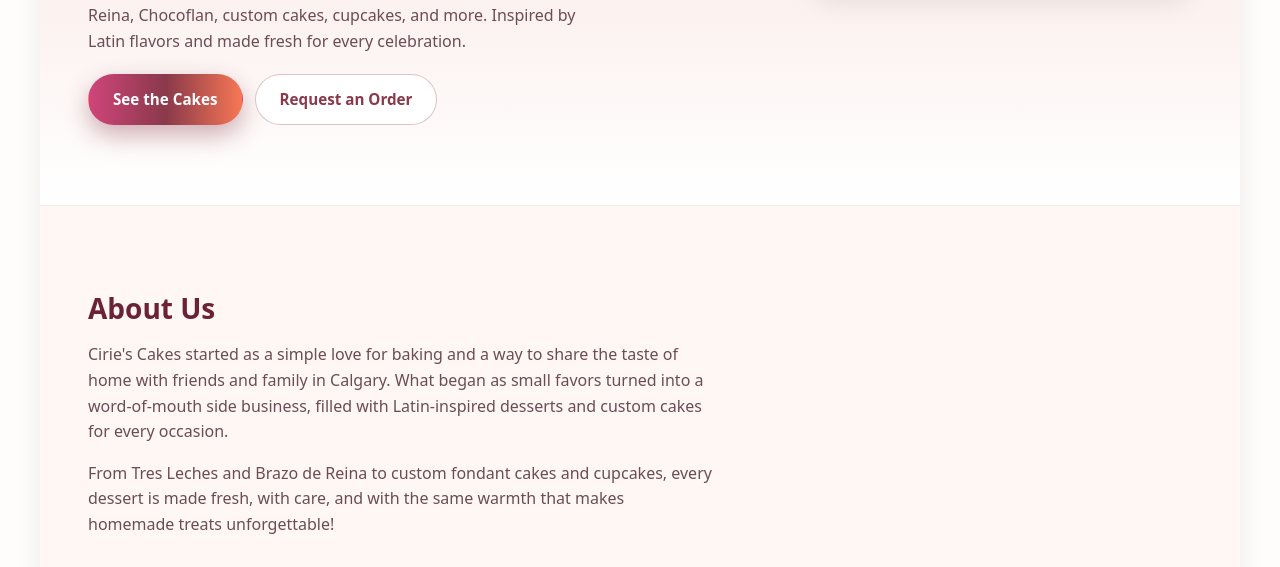
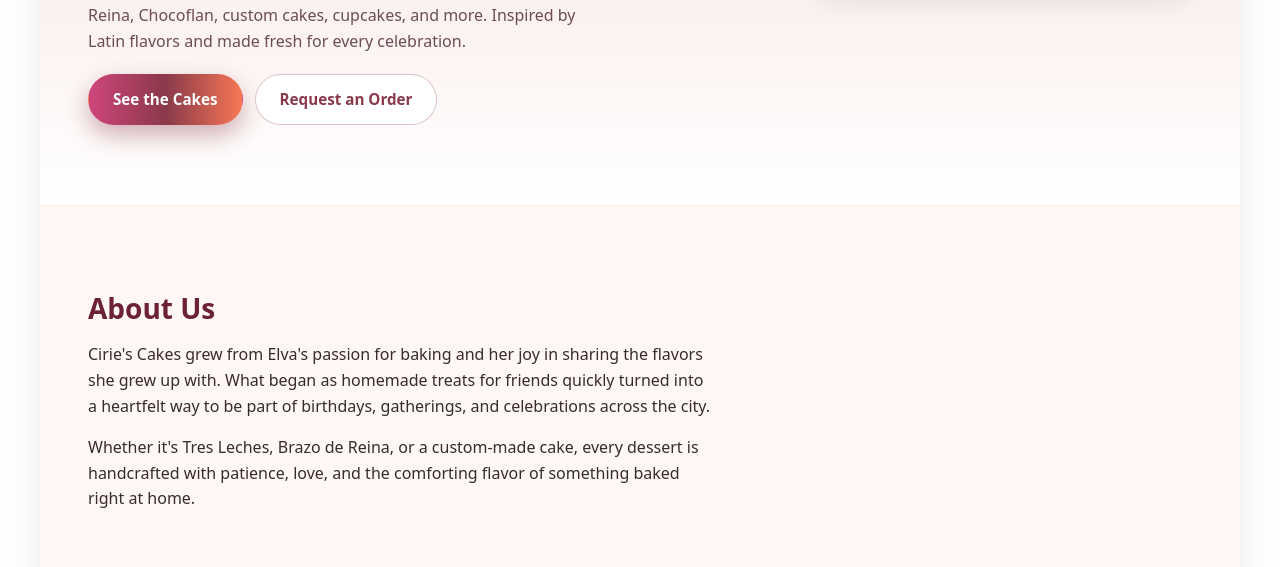
Before and after one commit to saritab19/ciries-cakes, a plain HTML site: page index.html in a window 1280 px wide. Shown: the part 385-952 px from the top of the page. Drawn offline with Linux system fonts and the light colour scheme.

Commit message:
personalized About Us section

```diff
--- a/index.html
+++ b/index.html
@@ -39,7 +39,10 @@
     <meta property="og:type" content="website" />
 
     <!-- Canonical URL of the page (replace with actual GitHub Pages URL later) -->
-    <meta property="og:url" content="https://your-github-pages-url" />
+    <meta
+      property="og:url"
+      content="https://saritab19.github.io/ciries-cakes/"
+    />
   </head>
 
   <body>
@@ -51,7 +54,7 @@
           <!-- Logo -->
           <a href="#home" class="logo">
             <img
-              src="images/logo-ciriecakes.jpg"
+              src="images/logo-ciriescakes.jpg"
               alt="Cirie's Cakes logo showing a strawberry cake illustration"
             />
           </a>
@@ -110,18 +113,17 @@
           <div class="container about-container">
             <h2>About Us</h2>
 
-            <p class="about-text">
-              Cirie's Cakes started as a simple love for baking and a way to
-              share the taste of home with friends and family in Calgary. What
-              began as small favors turned into a word-of-mouth side business,
-              filled with Latin-inspired desserts and custom cakes for every
-              occasion.
+            <p>
+              Cirie's Cakes grew from Elva's passion for baking and her joy in
+              sharing the flavors she grew up with. What began as homemade
+              treats for friends quickly turned into a heartfelt way to be part
+              of birthdays, gatherings, and celebrations across the city.
             </p>
 
-            <p class="about-text">
-              From Tres Leches and Brazo de Reina to custom fondant cakes and
-              cupcakes, every dessert is made fresh, with care, and with the
-              same warmth that makes homemade treats unforgettable!
+            <p>
+              Whether it's Tres Leches, Brazo de Reina, or a custom-made cake,
+              every dessert is handcrafted with patience, love, and the
+              comforting flavor of something baked right at home.
             </p>
           </div>
         </section>
```
Also changed, not shown: Images/logo-ciriescakes.jpg (renamed from Images/logo-ciriecakes.jpg), 1 other file.
